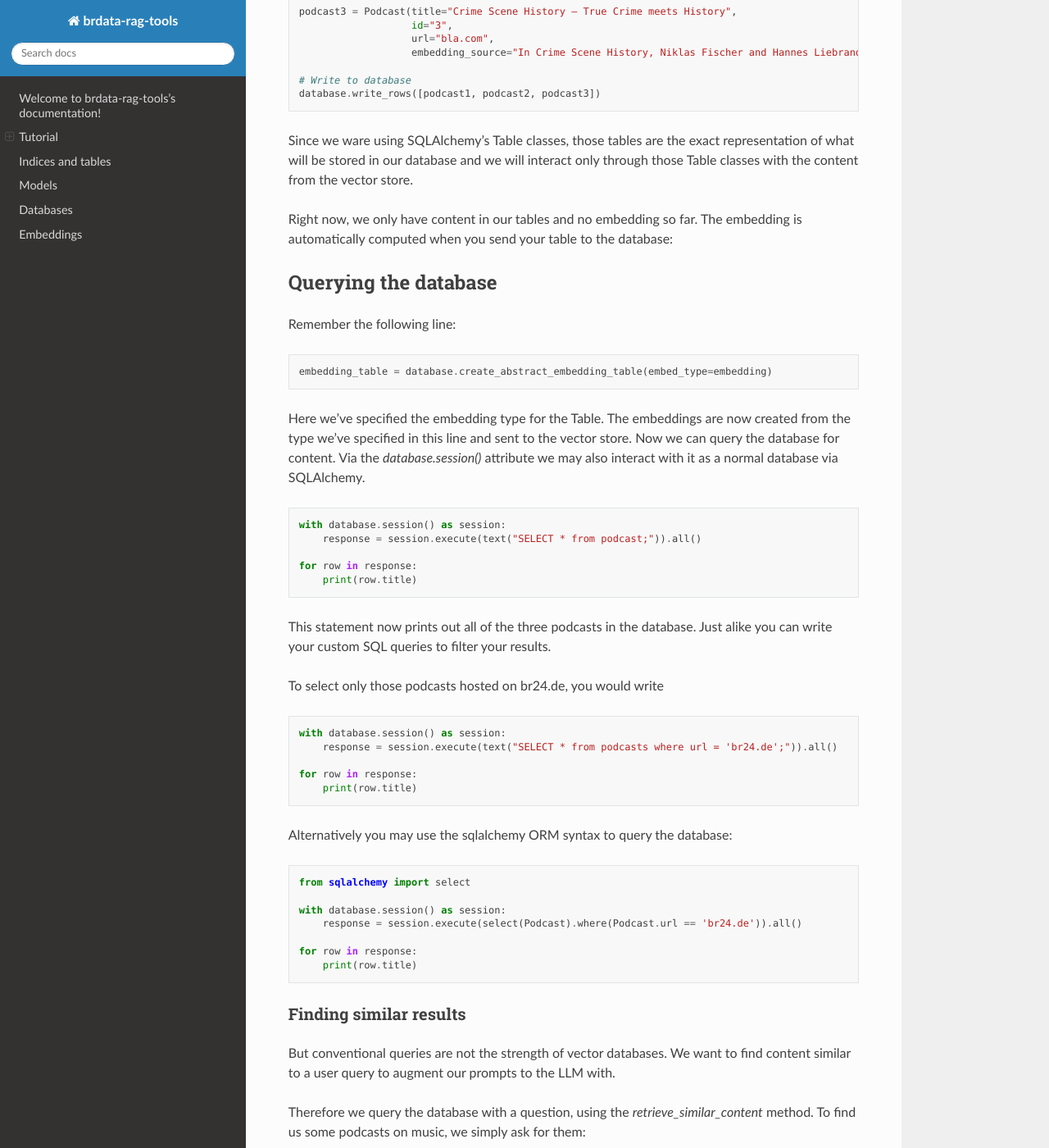
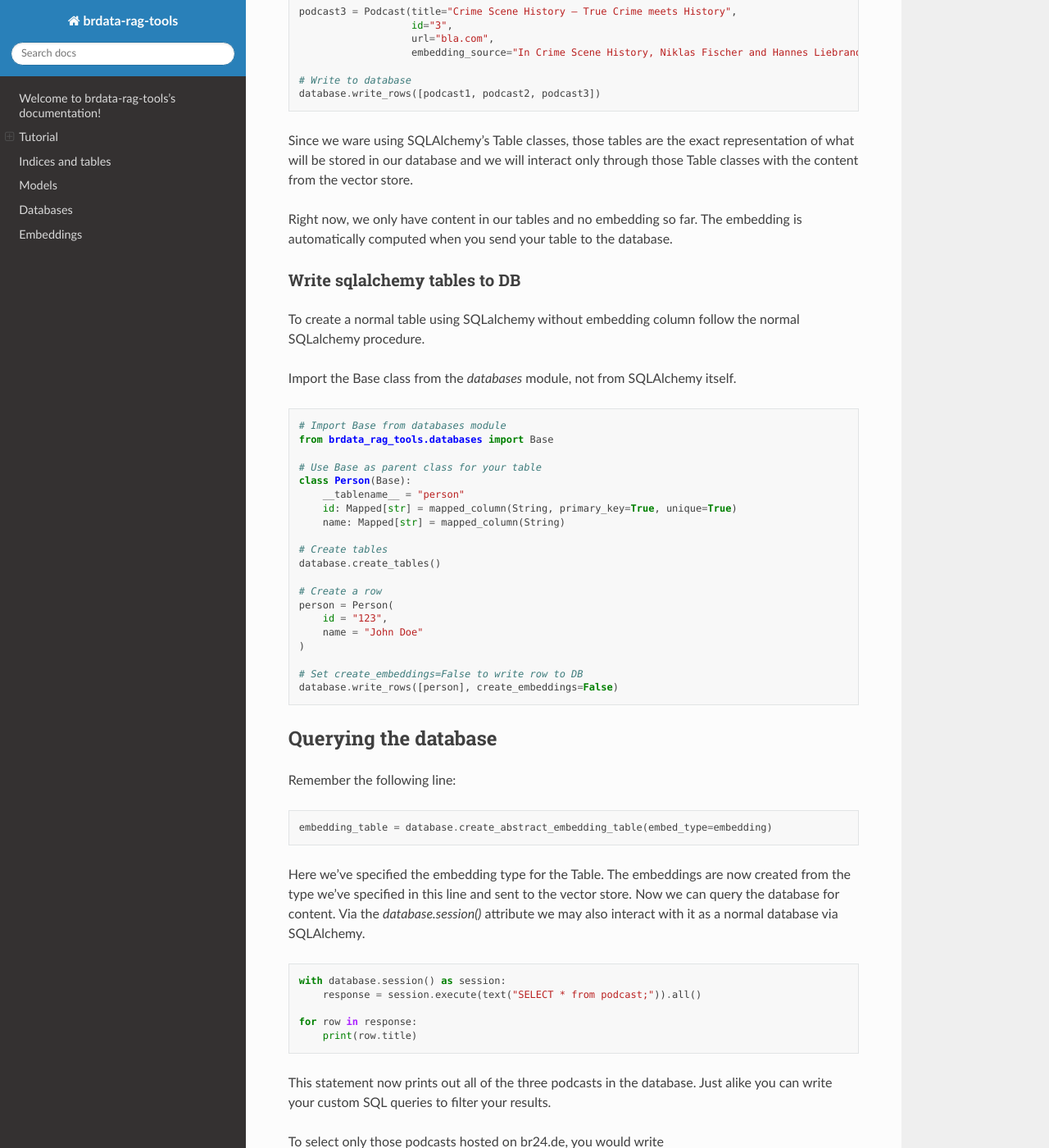
Before and after one commit to br-data/rag-tools-library, a Sphinx documentation site: the page built from docs/source/index.rst, in a window 1280 px wide and 1400 px high, scrolled down 4712 px. Shown: the whole window at 82% size. Built offline with Sphinx 7.4.7 and the Read the Docs theme 2.0.0, drawn with Linux system fonts in a browser that asks for light colours.

Commit message:
:bulb: How to write tables w/o embeddings

```diff
--- a/docs/source/index.rst
+++ b/docs/source/index.rst
@@ -1,4 +1,3 @@
-
 .. highlight:: python
 
 Welcome to brdata-rag-tools's documentation!
@@ -245,7 +244,37 @@ Since we ware using SQLAlchemy's Table classes, those tables are the exact repre
 database and we will interact only through those Table classes with the content from the vector store.
 
 Right now, we only have content in our tables and no embedding so far. The embedding is automatically computed when you
-send your table to the database:
+send your table to the database.
+
+Write sqlalchemy tables to DB
+~~~~~~~~~~~~~~~~~~~~~~~~~~~~~
+
+To create a normal table using SQLalchemy without embedding column follow the normal SQLalchemy procedure.
+
+Import the Base class from the `databases` module, not from SQLAlchemy itself.
+
+.. code-block:: python
+
+    # Import Base from databases module
+    from brdata_rag_tools.databases import Base
+
+    # Use Base as parent class for your table
+    class Person(Base):
+        __tablename__ = "person"
+        id: Mapped[str] = mapped_column(String, primary_key=True, unique=True)
+        name: Mapped[str] = mapped_column(String)
+
+    # Create tables
+    database.create_tables()
+
+    # Create a row
+    person = Person(
+        id = "123",
+        name = "John Doe"
+    )
+
+    # Set create_embeddings=False to write row to DB
+    database.write_rows([person], create_embeddings=False)
 
 
 Querying the database
```
